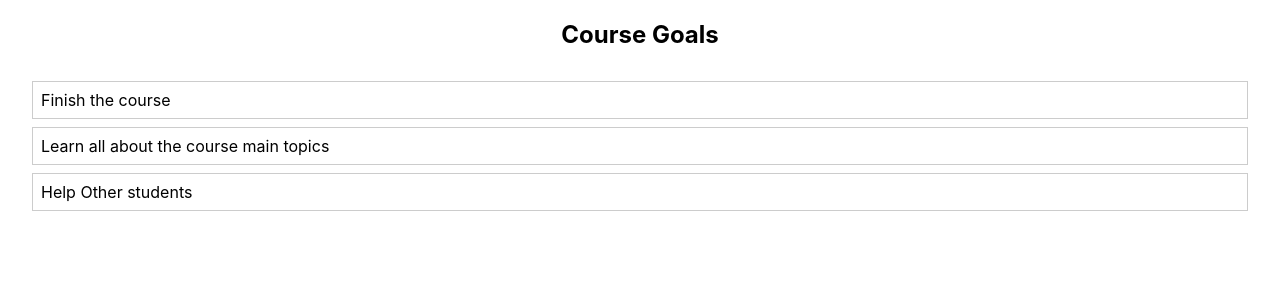
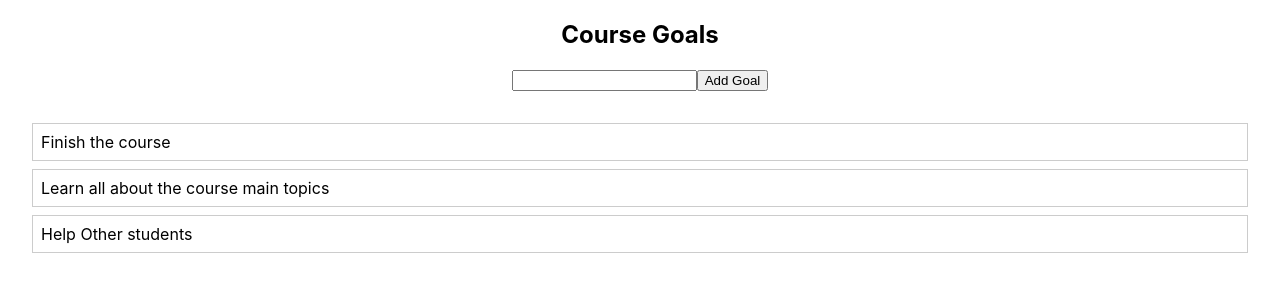
Before and after one commit to MrMic/RN-S21-React-Refresher, a React (Create React App) app: page / in a window 1280 px wide. Shown: the top 300 px of the page. Built offline with nearby package versions, Linux system fonts and the light colour scheme.

Commit message:
feat(UI/UX): Handling Events

```diff
--- a/src/App.js
+++ b/src/App.js
@@ -1,5 +1,7 @@
 import './App.css';
-import GoalList from './components/GoalList';
+
+import GoalList from './components/GoalList/GoalList';
+import NewGoal from './components/NewGoal/NewGoal';
 
 function App() {
   const courseGoal = [
@@ -11,6 +13,7 @@
   return (
     <div className="course-goals">
       <h2>Course Goals</h2>
+      <NewGoal />
       <GoalList goals={courseGoal} />
     </div >
   );
--- /dev/null
+++ b/src/components/NewGoal/NewGoal.css
@@ -0,0 +1,4 @@
+.new-goal {
+  margin: 1rem 0;
+  text-align: center;
+}
--- /dev/null
+++ b/src/components/NewGoal/NewGoal.js
@@ -0,0 +1,25 @@
+import './NewGoal.css'
+function NewGoal() {
+  function addGoalHandler(event) {
+    event.preventDefault();
+
+    const newGoal = {
+      id: Math.random().toString(),
+      text: 'My new Goal!',
+    };
+
+    console.log("🪚 newGoal:", newGoal);
+  }
+
+
+  return (
+    <div className="new-goal">
+      <form onSubmit={addGoalHandler}>
+        <input type="text" />
+        <button type="submit">Add Goal</button>
+      </form>
+    </div>
+  )
+}
+
+export default NewGoal
```
Also changed, not shown: src/components/GoalList/GoalList.css (renamed from src/components/GoalList.css), src/components/GoalList/GoalList.js (renamed from src/components/GoalList.js).
